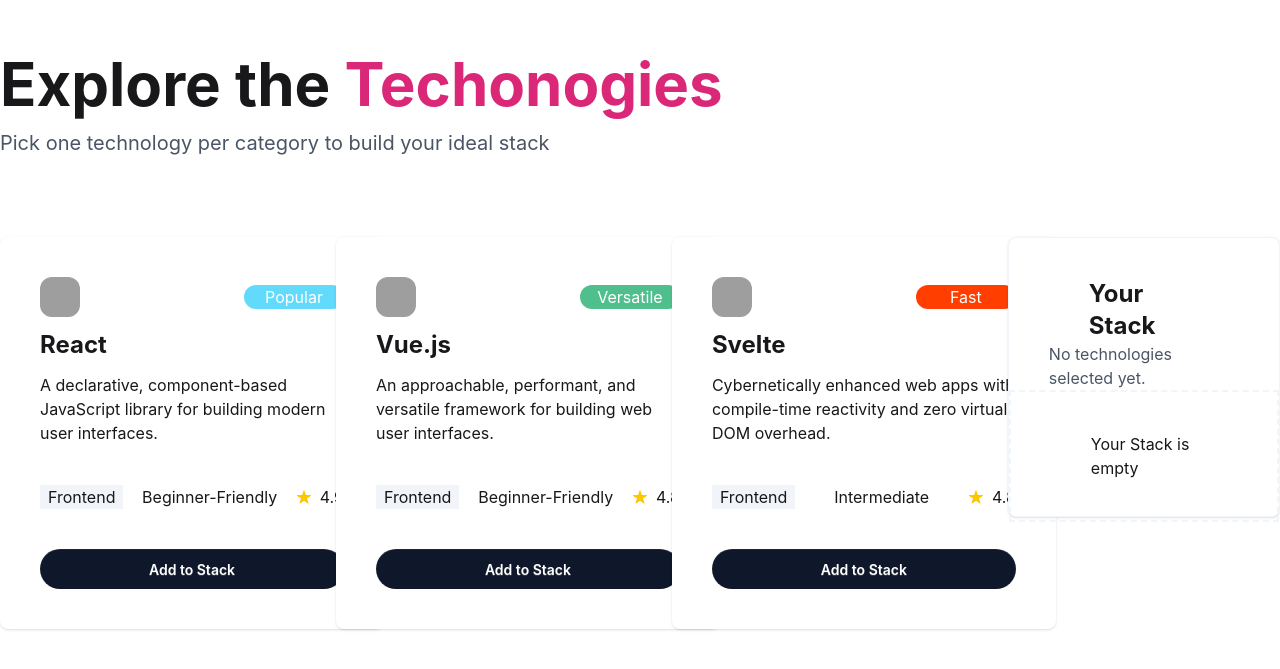
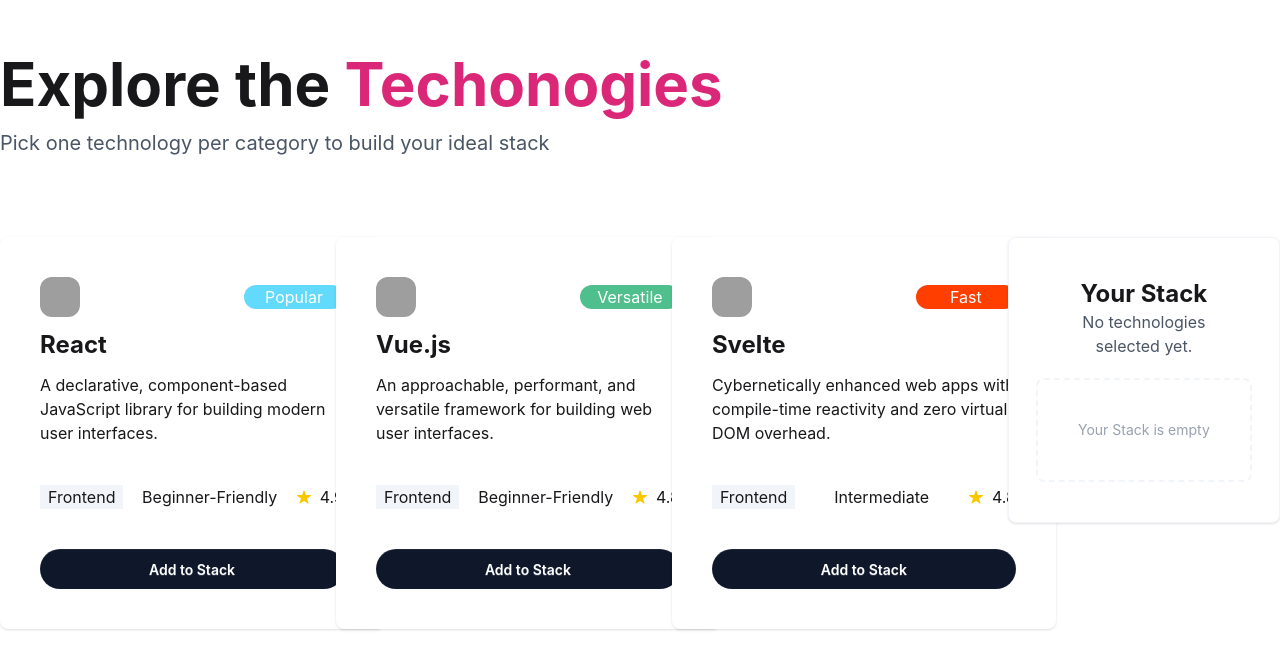
Before and after one commit to 0xDeathChief/React-Assignment, a React (Vite) app in the folder react-assignment/: page / in a window 1280 px wide. Shown: the part 647-1316 px from the top of the page. Built offline with nearby package versions, Linux system fonts and the light colour scheme; grey boxes are pictures that could not be loaded.

Commit message:
Stack add functionality add successfully

```diff
--- a/react-assignment/src/App.tsx
+++ b/react-assignment/src/App.tsx
@@ -24,7 +24,7 @@
       <Banner />
 
       <Suspense fallback={<h2>Loading...</h2>}>
-            <Content data={data}/>
+            <Content data={data} />
       </Suspense>
 
       <Footer/>
--- a/react-assignment/src/components/Content.tsx
+++ b/react-assignment/src/components/Content.tsx
@@ -1,12 +1,35 @@
 import { use } from 'react';
 import type { ContentType } from '../datatype/dataType';
+import { useState } from 'react';
 import { IoIosStar } from "react-icons/io";
+import { toast, ToastContainer } from 'react-toastify';
+import 'react-toastify/dist/ReactToastify.css';
 
-const Content = ({ data }: { data: Promise<ContentType[]> }) => {
+interface ContentProps {
+    data: Promise<ContentType[]>;
+}
+
+const Content = ({ data }: ContentProps) => {
     const contents = use(data);
+
+    const [stack, setStack] = useState<ContentType[]>([]);
+
+    const isSelected = (content: ContentType) => {
+        return stack.some((item) => item.name === content.name);
+    };
+
+    const addToStack = (content: ContentType) => {
+        if (isSelected(content)) return;
+        setStack([...stack, content]);
+        toast.success("added to your stack");
+    };
+
+
 
     return (
         <>
+            <ToastContainer position="bottom-right" autoClose={2000} theme="light" />
+
             <div className="container mx-auto">
                 <h2 className="text-6xl font-bold leading-normal">Explore the <span className="text-[#DB2777]">Techonogies</span></h2>
                 <p className="text-xl text-gray-600">Pick one technology per category to build your ideal stack</p>
@@ -42,20 +65,57 @@
                             </div>
 
                             <div className="px-10 pb-10">
-                                <button className="btn w-full rounded-full bg-[#0F172A] hover:bg-[#1E293B] text-white border-none">
-                                    Add to Stack
-                                </button>
+                                {isSelected(content) ? (
+                                    <button className="btn w-full rounded-full bg-[#0F172A] hover:bg-[#1E293B] text-white border-none">
+                                        Remove
+                                    </button>
+                                ) : (
+                                    <button className="btn w-full rounded-full bg-[#0F172A] hover:bg-[#1E293B] text-white border-none" onClick={() => addToStack(content)}>
+                                        Add to Stack
+                                    </button>
+                                )}
                             </div>
                         </div>
                     ))}
                 </div>
 
-                <div className="border border-[#F1F5F9] card bg-base-100 w-96 shadow-sm h-70">
-                    <h2 className="text-2xl font-bold px-20 pt-10">Your Stack</h2>
-                    <p className=" text-gray-600 px-10">No technologies selected yet.</p>
-                    <div className="flex justify-center items-center h-40 ">
-                        <p className="border-2 border-dashed border-[#F1F5F9] rounded-5 px-20 py-10">Your Stack is empty</p>
-                    </div>
+                <div className="border border-[#F1F5F9] card bg-base-100 w-96 shadow-sm h-fit sticky top-10">
+                    <h2 className="text-2xl font-bold px-10 pt-10 text-center">Your Stack</h2>
+
+                    <p className="text-gray-600 px-10 text-center pb-5">
+                        {stack.length === 0 ? "No technologies selected yet." : `${stack.length} ${stack.length === 1 ? 'technology' : 'technologies'} selected`}
+                    </p>
+
+                    {stack.length === 0 ? (
+                        <div className="flex justify-center items-center pb-10">
+                            <p className="border-2 border-dashed border-[#F1F5F9] rounded-lg px-10 py-10 text-center text-sm text-gray-400">
+                                Your Stack is empty
+                            </p>
+                        </div>
+                    ) : (
+                        <div className="px-5 pb-5">
+                            <div className="flex flex-col gap-1 max-h-80 overflow-y-auto pr-1">
+                                {stack.map((content: ContentType) => (
+                                    <div key={content.name} className="flex items-center gap-4 py-3 border-b border-[#F1F5F9] last:border-none">
+                                        <img
+                                            src={content.icon}
+                                            alt={content.name}
+                                            className="w-8 h-8 rounded"
+                                        />
+                                        <div className="flex-1">
+                                            <h3 className="font-semibold">
+                                                {content.name}
+                                            </h3>
+                                            <p className="text-sm text-gray-500">
+                                                {content.category}
+                                            </p>
+                                        </div>
+
+                                    </div>
+                                ))}
+                            </div>
+                        </div>
+                    )}
                 </div>
             </div>
         </>
```
